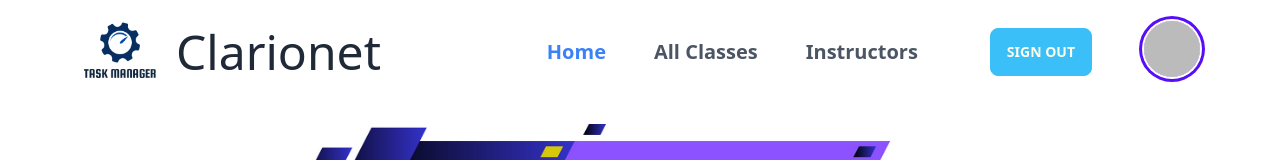
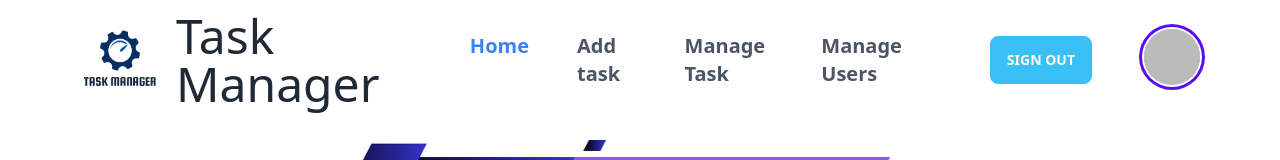
Before and after one commit to Joysd1010/TaskManager, a React (Vite) app: page / in a window 1280 px wide. Shown: the top 160 px of the page. Built offline with nearby package versions, Linux system fonts and the light colour scheme; no server answers; sample sign-in values are in the browser's storage.

Commit message:
all routing is completed

```diff
--- a/package.json
+++ b/package.json
@@ -10,6 +10,7 @@
     "preview": "vite preview"
   },
   "dependencies": {
+    "@tanstack/react-query": "^4.29.13",
     "firebase": "^9.22.2",
     "localforage": "^1.10.0",
     "match-sorter": "^6.3.1",
@@ -17,6 +18,7 @@
     "react-dom": "^18.2.0",
     "react-hook-form": "^7.44.3",
     "react-icons": "^4.9.0",
+    "react-loader-spinner": "^5.3.4",
     "react-router-dom": "^6.13.0",
     "sort-by": "^1.2.0",
     "sweetalert2": "^11.7.12"
--- a/src/Pages/Header/Header.jsx
+++ b/src/Pages/Header/Header.jsx
@@ -1,6 +1,6 @@
 import React, { useState, useContext } from "react";
 import { ImMenu } from "react-icons/im";
-import { GiSplitCross } from "react-icons/gi";
+import { GiCrossedBones } from "react-icons/gi";
 import { FaUserAlt } from "react-icons/fa";
 import { AuthContext } from "../Provider/AuthProvider";
 import img from "../../assets/Task Manager.png";
@@ -29,7 +29,6 @@ const Header = () => {
     setMenu(true);
   };
 
-
   return (
     <div className="">
       <nav className=" mx-5 md:mx-20 flex items-center py-3 md:py-3 justify-between ">
@@ -39,13 +38,13 @@ const Header = () => {
             src={img}
             alt=""
           />
-          <h1 className="text-2xl md:text-5xl px-4 ">Clarionet</h1>
+          <h1 className="text-2xl md:text-5xl px-4 ">Task Manager</h1>
         </div>
         <div className="flex items-center">
           <div
             className={`flex items-center flex-col gap-3 md:flex-row md:static absolute ${
               menu ? "-top-80 right-16" : " right-16 bg-blue-200 md:bg-white px-1 py-2 rounded-lg top-10"
-            } duration-500`}
+            } duration-500 z-20`}
           >
             <Nav menu={menu} />
             {!user ? (
@@ -89,7 +88,7 @@ const Header = () => {
               </div>
             ) : (
               <div className=" border-2 border-blue-500 p-1 rounded-lg">
-                <GiSplitCross onClick={handleMenuClose} size={20} />
+                <GiCrossedBones onClick={handleMenuClose} size={20} />
               </div>
             )}
           </div>
--- a/src/Pages/Header/Nav.jsx
+++ b/src/Pages/Header/Nav.jsx
@@ -1,14 +1,18 @@
 import React from 'react';
 import {  NavLink } from "react-router-dom";
 import { TfiBook } from "react-icons/tfi";
+import useAdmin from "../Hooks/useAdmin";
+import useAuth from '../Hooks/useAuth';
 
 
 
 const Nav = () => {
-
+   //------------------checking admin or not-------------------
+const {user}=useAuth()
+const admin=useAdmin()
     return (
         <div>
-            <div className='flex flex-col md:flex-row gap-2'>
+            <div className='flex flex-col md:flex-row gap-2 '>
             <NavLink
               to="/"
               className={({ isActive }) =>
@@ -19,26 +23,59 @@ const Nav = () => {
             >
               Home
             </NavLink>
-            <NavLink
-              to="/class"
+
+                {user&&admin?<NavLink
+                     to="/addTask"
                      className={({ isActive }) =>
                        isActive
                          ? "text-blue-500 font-bold text-base md:text-xl px-5  duration-300"
                          : "text-gray-600 font-bold text-base md:text-xl px-5  duration-300"
                      }
                    >
-              All Classes
-            </NavLink>
-            <NavLink
-              to="/instruct"
+                     Add task
+                   </NavLink>:<NavLink
+                     to="/allTask"
                      className={({ isActive }) =>
                        isActive
                          ? "text-blue-500 font-bold text-base md:text-xl px-5  duration-300"
                          : "text-gray-600 font-bold text-base md:text-xl px-5  duration-300"
                      }
                    >
-              Instructors
+                     All tasks
+                   </NavLink>}
+                   {user&&admin?<NavLink
+                     to="/managetask"
+                     className={({ isActive }) =>
+                       isActive
+                         ? "text-blue-500 font-bold text-base md:text-xl px-5  duration-300"
+                         : "text-gray-600 font-bold text-base md:text-xl px-5  duration-300"
+                     }
+                   >
+                     Manage Task
+                   </NavLink> :<NavLink
+                     to="/myTask"
+                     className={({ isActive }) =>
+                       isActive
+                         ? "text-blue-500 font-bold text-base md:text-xl px-5  duration-300"
+                         : "text-gray-600 font-bold text-base md:text-xl px-5  duration-300"
+                     }
+                   >
+                     My Tasks
                    </NavLink>
+
+                   }
+                   {user&&admin&&<NavLink
+                     to="/manageUser"
+                     className={({ isActive }) =>
+                       isActive
+                         ? "text-blue-500 font-bold text-base md:text-xl px-5  duration-300"
+                         : "text-gray-600 font-bold text-base md:text-xl px-5  duration-300"
+                     }
+                   >
+                     Manage Users
+                   </NavLink>}
+
+
 
 
           </div>
--- a/src/Pages/Home/Home.jsx
+++ b/src/Pages/Home/Home.jsx
@@ -2,9 +2,13 @@ import React from 'react';
 import useTitle from '../Hooks/useTitle';
 import Pagetitle from '../Hooks/Pagetitle';
 import Slider from './Slider';
+import useAdmin from '../Hooks/useAdmin';
 
 const Home = () => {
+
     useTitle('Home')
+
+
     return (
         <div className='md:mx-20'>
            <Pagetitle title={'Welcome to TaskManager'}/>
--- /dev/null
+++ b/src/Pages/Hooks/useAdmin.jsx
@@ -0,0 +1,21 @@
+import { useEffect, useState } from "react";
+import useAuth from "./useAuth";
+
+const useAdmin=()=>{
+    const [adminUser,setUser]=useState([])
+    const {user}=useAuth()
+
+    useEffect(()=>{fetch(`http://localhost:5000/user/${user?.email}`)
+    .then(res=>res.json())
+    .then(data=>{
+
+        console.log(data.role=='admin')
+        setUser(data.role==='admin')
+    })},[user])
+
+
+
+    return adminUser
+
+}
+export default useAdmin;
--- /dev/null
+++ b/src/Pages/Private/PrivateRoute.jsx
@@ -0,0 +1,30 @@
+import React,{useContext} from 'react';
+import { Navigate, useLocation } from 'react-router-dom';
+import { AuthContext } from '../Provider/AuthProvider';
+import { TailSpin } from 'react-loader-spinner'
+
+
+const PrivateRoute = ({children}) => {
+    const { user, loading } = useContext(AuthContext);
+    const location=useLocation()
+
+    if(loading){
+        return <div className='flex justify-around'><TailSpin
+        height="80"
+        width="80"
+        color="#4fa94d"
+        ariaLabel="tail-spin-loading"
+        radius="1"
+        wrapperStyle={{}}
+        wrapperClass=""
+        visible={true}
+      /></div>
+    }
+
+    if(user){
+        return children;
+       }
+       return <Navigate state={{from: location}} to="/login"  replace></Navigate>
+    };
+
+export default PrivateRoute;
--- /dev/null
+++ b/src/Pages/User/AllTask/AllTask.jsx
@@ -0,0 +1,11 @@
+import React from 'react';
+
+const AllTask = () => {
+    return (
+        <div>
+            all task here
+        </div>
+    );
+};
+
+export default AllTask;
--- /dev/null
+++ b/src/Pages/User/MyTask/MyTask.jsx
@@ -0,0 +1,11 @@
+import React from 'react';
+
+const MyTask = () => {
+    return (
+        <div>
+            MY tasks are here
+        </div>
+    );
+};
+
+export default MyTask;
```
Also changed, not shown: src/Pages/Routes/Router.jsx (+21 -0 lines), 1 other file (tests, documents, lock files or other folders). Lines whose indentation alone changed are shown as unchanged.
